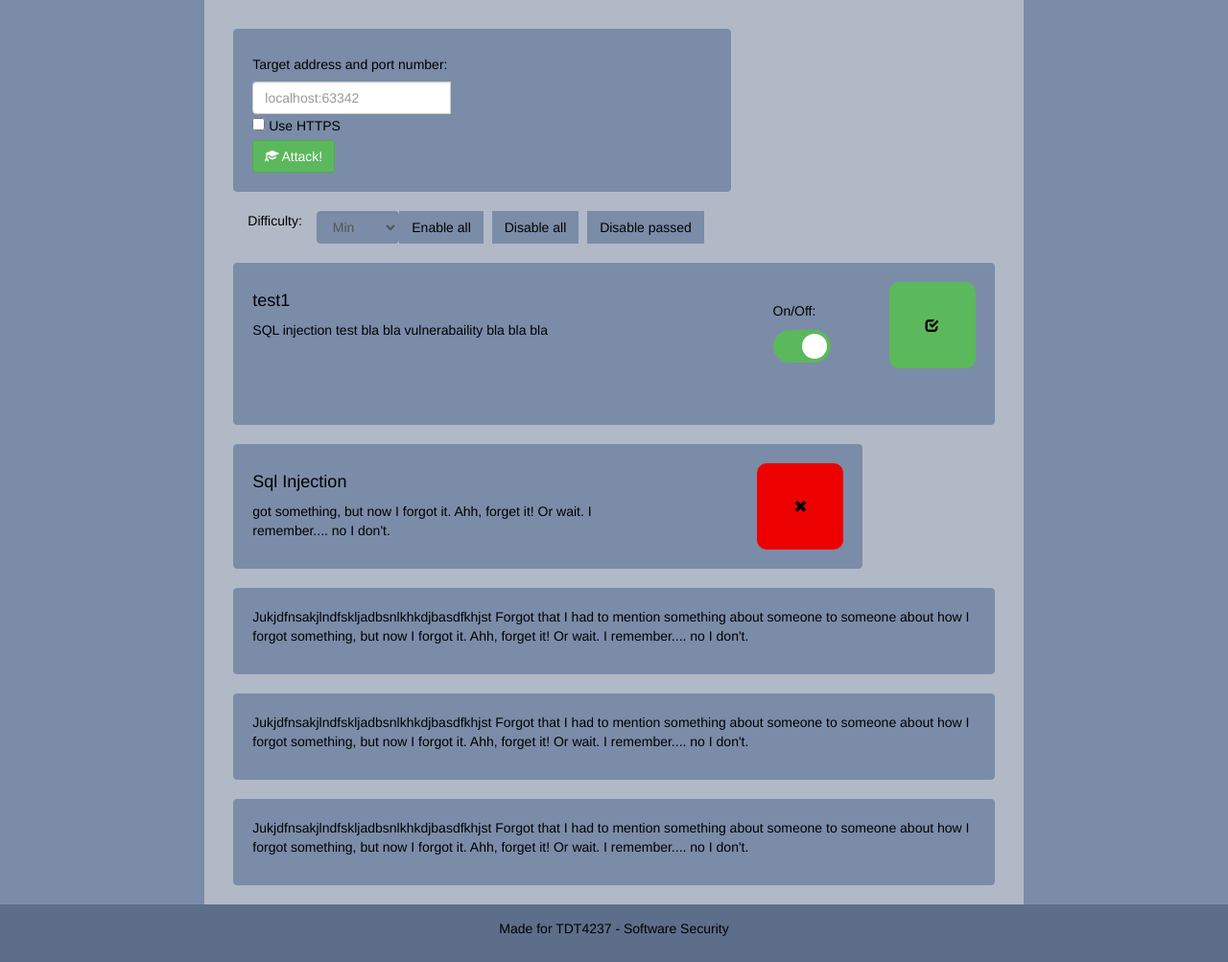
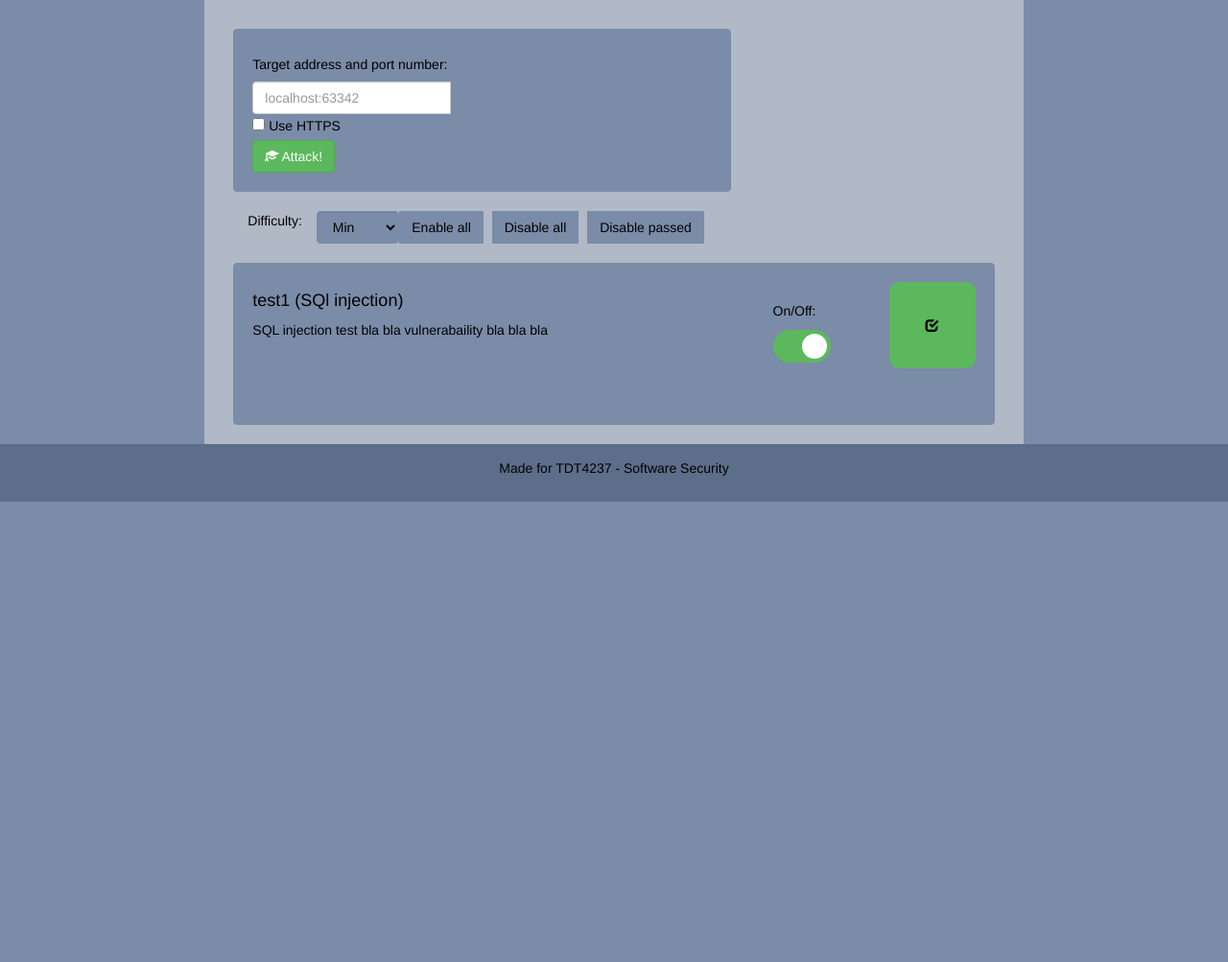
Before and after one commit to Vermshi/Security-Research-Project, a Flask app: page / in a window 1280 px wide. Shown: the part 50-1053 px from the top of the page at 96% size. After the commit the page ends 573 px from the top, so only its background shows below. Run offline with Flask 2, Linux system fonts and the light colour scheme; some libraries are stand-ins or nearby versions.

Commit message:
Add code for showing vulnerability

```diff
--- a/src/flaskGUI.py
+++ b/src/flaskGUI.py
@@ -23,7 +23,7 @@ data = {
     "mode": 2,
     "passed": True,
     "enabled": True,
-    "diffculty": 0
+    "diffculty": 0,
 },
 "test2":{
   "name": "XSS",
@@ -34,7 +34,7 @@ data = {
     "mode": 2,
     "passed": False,
     "enabled": False,
-    "diffculty": 1
+    "diffculty": 1,
 },
 "testinator":{
   "name": "XSS",
@@ -65,6 +65,7 @@ def suiteToDict(suits):
         x["description"] = test.description
         x["passed"] = test.passed
         x["enabled"] = test.enabled
+        x["vulnerability"] = test.vulnerability
         testDict[x["name"]] = x
     return testDict
 
--- a/src/templates/index.html
+++ b/src/templates/index.html
@@ -80,7 +80,7 @@
                              <span for="selectDiv" class="col-sm-2 col-form-label">Difficulty:</span>
                                                          <div class="form-group col-md-2" >
                                                              <form id="selectForm" action="/diff-change" method="post">
-                    <select name="diffSelect" onchange="document.getElementById('selectForm').submit()" class="form-control"  id="diffSelect" style="background-color: #7a8ca8; border-color:#7a8ca8; ">&nbsp;
+                    <select name="diffSelect" onchange="document.getElementById('selectForm').submit()" class="form-control"  id="diffSelect" style="background-color: #7a8ca8; border-color:#7a8ca8; color: black; ">&nbsp;
      {% if diff == 0 %}
       <option selected="selected">Min</option>
       <option>Med</option>
@@ -123,7 +123,7 @@
 
           <div class="well" >
               <div class="row">
-    <div class="col-md-8"><h4>{{ key }}</h4>
+    <div class="col-md-8"><h4>{{ key }} ({{ value["vulnerability"] }})</h4>
             <p>{{ value["description"] }}</p></div>
     <div class="col-md-4">
         {% if value["passed"] %}
@@ -158,35 +158,8 @@
 
 
 
-                <div class=" col-md-10">
-          <div class="well">
-              <div class="row">
-
-    <div class="col-md-8"><h4>Sql Injection</h4>
-            <p>got something, but now I forgot it. Ahh, forget it! Or wait. I remember.... no I don't.</p></div>
-    <div class="col-md-4"><div class="notPassed pull-right " ><span class="glyphicon glyphicon-remove gly"></span> </div></div>
-  </div>
-    </div>
-          </div>
 
 
-                  <div class=" col-md-12">
-          <div class="well">
-            <p>Jukjdfnsakjlndfskljadbsnlkhkdjbasdfkhjst Forgot that I had to mention something about someone to someone about how I forgot something, but now I forgot it. Ahh, forget it! Or wait. I remember.... no I don't.</p>
-          </div>
-        </div>
-
-                 <div class=" col-md-12">
-          <div class="well">
-            <p>Jukjdfnsakjlndfskljadbsnlkhkdjbasdfkhjst Forgot that I had to mention something about someone to someone about how I forgot something, but now I forgot it. Ahh, forget it! Or wait. I remember.... no I don't.</p>
-          </div>
-        </div>
-
-                 <div class=" col-md-12">
-          <div class="well">
-            <p>Jukjdfnsakjlndfskljadbsnlkhkdjbasdfkhjst Forgot that I had to mention something about someone to someone about how I forgot something, but now I forgot it. Ahh, forget it! Or wait. I remember.... no I don't.</p>
-          </div>
-        </div>
 
 
     </div>
```
